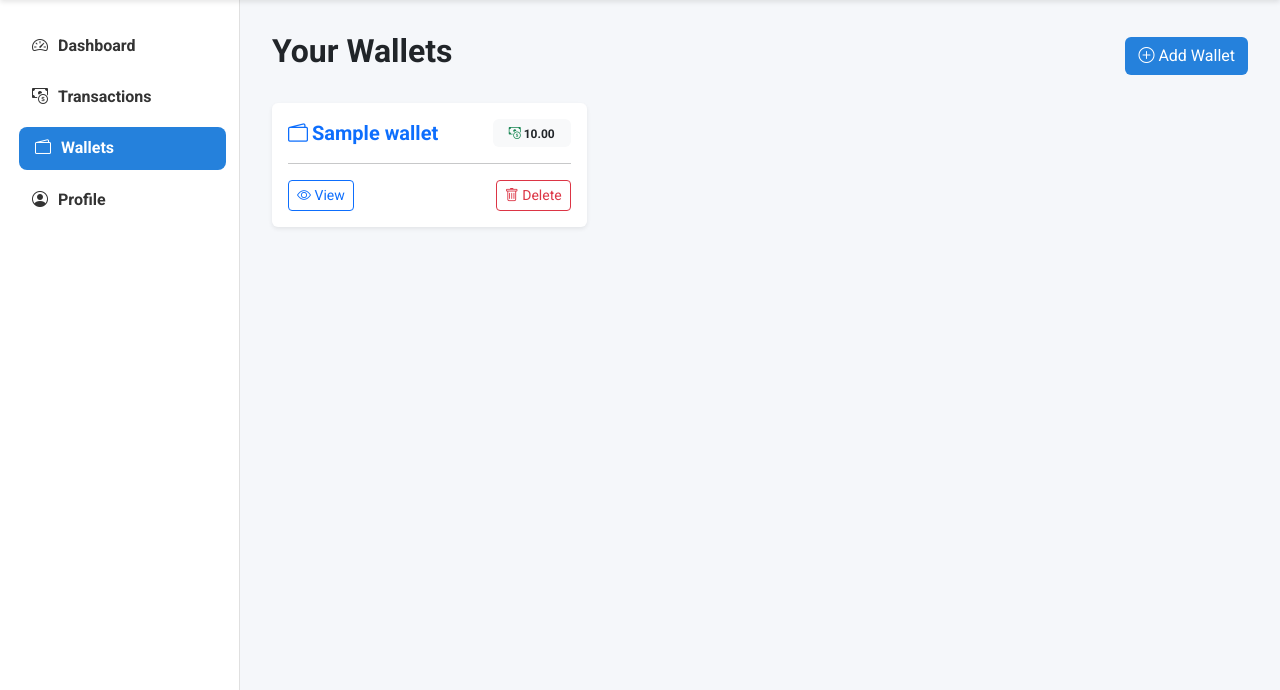
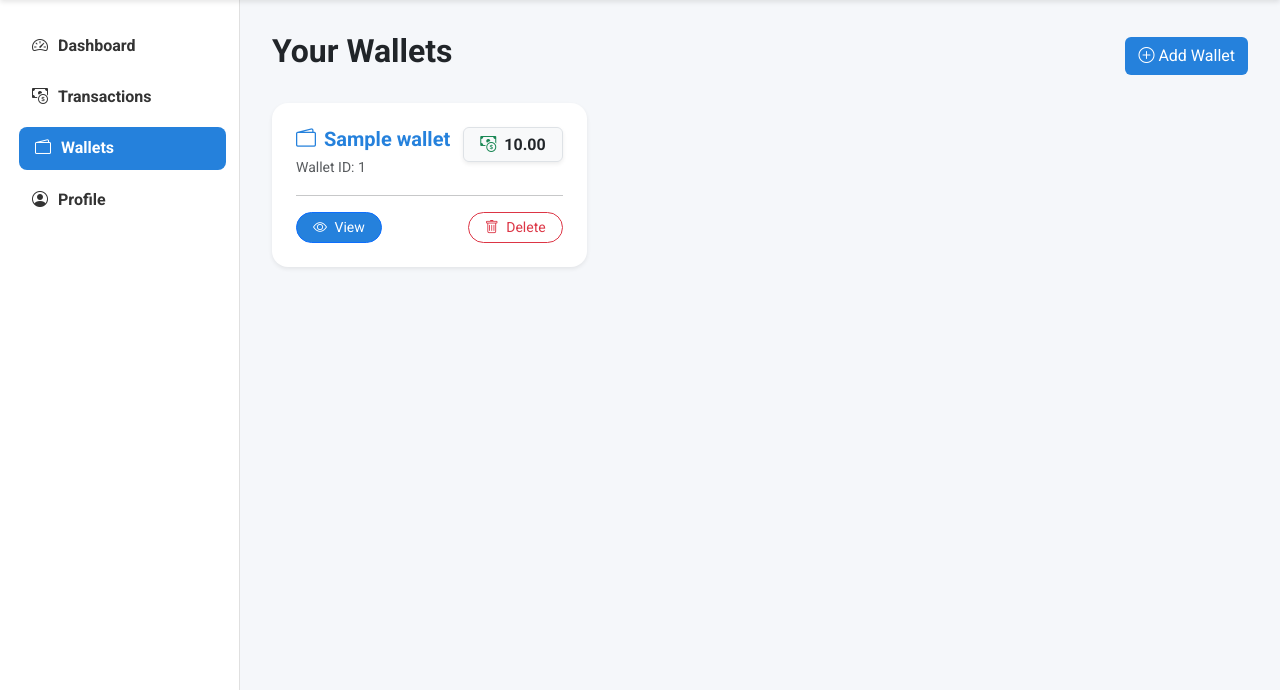
Before and after one commit to Ahmedarain111/ExpenseTracker, a Django app: page /expenses/accounts/ in a window 1280 px wide. Shown: the part 62-752 px from the top of the page. Run offline with Django 5.2, Linux system fonts and the light colour scheme; a user stored in the database is signed in; tables that the repository leaves empty hold one stand-in row (values such as "Sample post"); some libraries are stand-ins or nearby versions.

Commit message:
Change Wallet color styles

```diff
--- a/expenses/templates/expenses/accounts.html
+++ b/expenses/templates/expenses/accounts.html
@@ -5,7 +5,6 @@
 {% block styles %}
 <style>
     .wallet-card {
-  border-left: 5px solid #2563eb; /* blue accent */
         transition: transform 0.2s ease, box-shadow 0.2s ease;
     }
 
@@ -13,6 +12,31 @@
         transform: translateY(-4px);
         box-shadow: 0 6px 18px rgba(0, 0, 0, 0.1);
     }
+
+.wallet-card {
+  transition: transform 0.25s ease, box-shadow 0.25s ease;
+}
+
+.btn-view:hover {
+  background: linear-gradient(45deg, #1e6cc6, #60a5fa);
+  box-shadow: 0 0 12px rgba(37, 129, 220, 0.7);
+}
+
+
+/* View button color-change animation */
+.btn-view {
+  background-color: #2581dc;
+  color: #fff;
+  border: none;
+  transition: background-color 0.3s ease, box-shadow 0.3s ease;
+}
+
+.btn-view:hover {
+  background-color: #1e6cc6; /* darker blue on hover */
+  box-shadow: 0 0 10px rgba(37, 129, 220, 0.6);
+  color: #fff;
+}
+
 </style>
 {% endblock styles %}
 
@@ -28,31 +52,38 @@
 <div class="row row-cols-1 row-cols-md-2 row-cols-lg-3 g-3">
     {% for w in wallets %}
     <div class="col">
-    <div class="card border-0 shadow-sm wallet-card h-100">
-      <div class="card-body">
-        <div class="d-flex justify-content-between align-items-center mb-2">
-          <h5 class="card-title text-primary fw-bold mb-0">
-            <i class="bi bi-wallet2 me-1"></i>{{ w.name }}
+        <div class="card wallet-card border-0 shadow-sm h-100 rounded-4 overflow-hidden">
+            <div class="card-body p-4">
+                <div class="d-flex justify-content-between align-items-start mb-3">
+                    <div>
+                        <h5 class="card-title fw-bold mb-1" style="color: #2581DC;">
+                            <i class="bi bi-wallet2 me-2"></i>{{ w.name }}
                         </h5>
-          <span class="badge bg-light text-dark px-3 py-2">
-            <i class="bi bi-cash-coin text-success"></i>
+                        <small class="text-muted">Wallet ID: {{ w.id }}</small>
+                    </div>
+                    <div class="text-end">
+                        <span class="badge bg-light text-dark border px-3 py-2 fs-6 shadow-sm">
+                            <i class="bi bi-cash-coin text-success me-1"></i>
                             <span class="fw-semibold">{{ w.balance }}</span>
                         </span>
+                    </div>
                 </div>
 
                 <hr class="my-3">
 
                 <div class="d-flex justify-content-between">
-          <a href="{% url 'expenses:transactions' %}?wallet={{ w.id }}" class="btn btn-sm btn-outline-primary">
-            <i class="bi bi-eye"></i> View
+                    <a href="{% url 'expenses:transactions' %}?wallet={{ w.id }}"
+                        class="btn btn-primary btn-sm px-3 rounded-pill" style="background-color: #2581DC;">
+                        <i class="bi bi-eye me-1"></i> View
                     </a>
-          <a href="#" class="btn btn-sm btn-outline-danger">
-            <i class="bi bi-trash"></i> Delete
+                    <a href="#" class="btn btn-outline-danger btn-sm px-3 rounded-pill">
+                        <i class="bi bi-trash me-1"></i> Delete
                     </a>
                 </div>
             </div>
         </div>
     </div>
+
     {% empty %}
     <div class="text-center py-5">
         <i class="bi bi-wallet2 text-secondary fs-1"></i>
```
Lines whose indentation alone changed are shown as unchanged.
